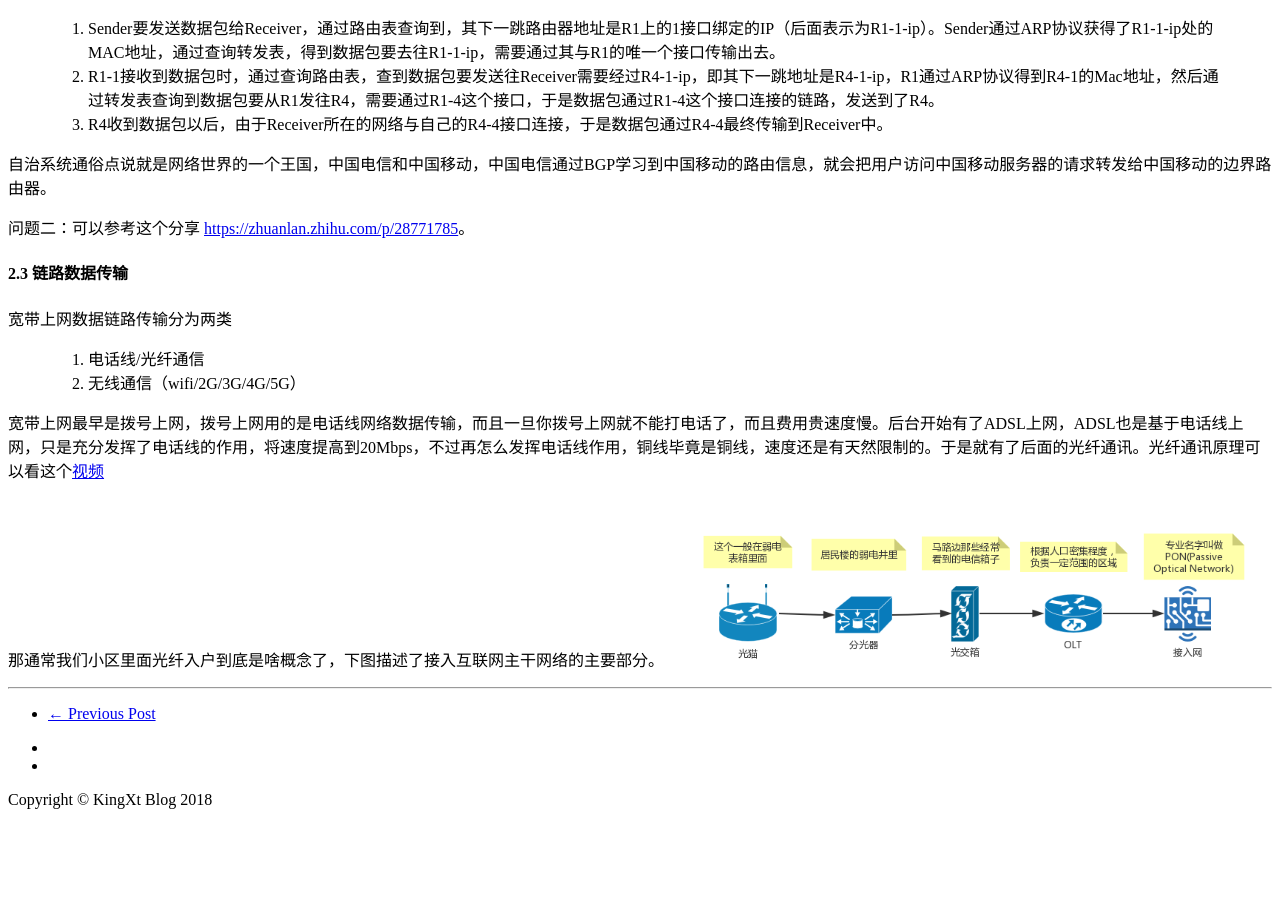
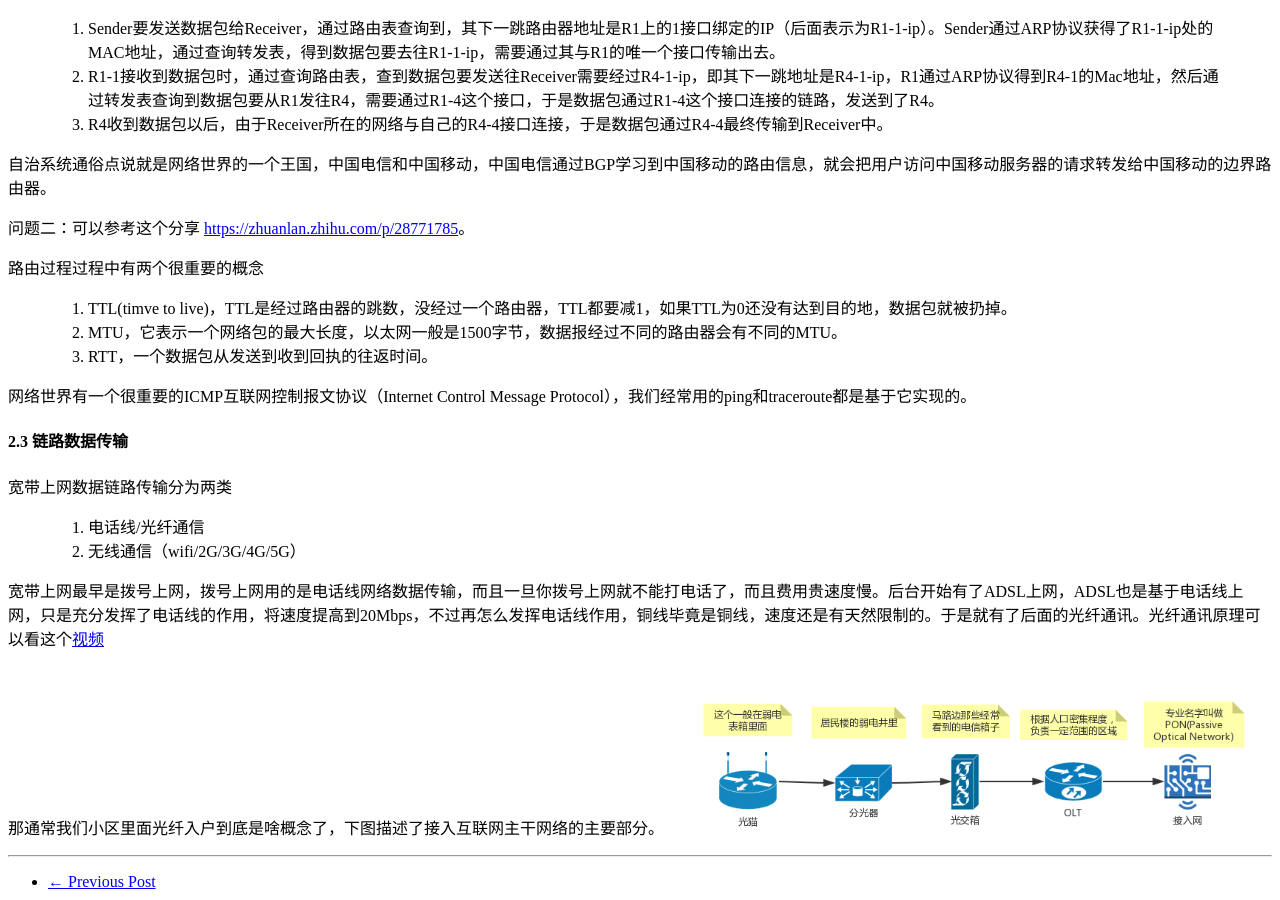
Before and after one commit to kingxt/kingxt.github.io, a Jekyll site: the page built from _posts/2018-10-14-网络是怎样连接的.md, in a window 1280 px wide and 900 px high, scrolled down 8063 px. Built offline with Jekyll 4.4.1, drawn with Linux system fonts in a browser that asks for light colours; nearby versions of some CDN libraries; comment, search, counter and statistics services are not loaded; before the commit the page ends 8914 px from its top, so only the background shows below that.

Commit message:
update post

```diff
--- a/_posts/2018-10-14-网络是怎样连接的.md
+++ b/_posts/2018-10-14-网络是怎样连接的.md
@@ -143,6 +143,13 @@ IP协议：要将快递从A送到B，中间肯定经历不同的站点，IP作
 
 问题二：可以参考这个分享 [https://zhuanlan.zhihu.com/p/28771785](https://zhuanlan.zhihu.com/p/28771785)。
 
+路由过程过程中有两个很重要的概念
+> 1. TTL(timve to live)，TTL是经过路由器的跳数，没经过一个路由器，TTL都要减1，如果TTL为0还没有达到目的地，数据包就被扔掉。
+> 2. MTU，它表示一个网络包的最大长度，以太网一般是1500字节，数据报经过不同的路由器会有不同的MTU。
+> 3. RTT，一个数据包从发送到收到回执的往返时间。
+
+网络世界有一个很重要的ICMP互联网控制报文协议（Internet Control Message Protocol），我们经常用的ping和traceroute都是基于它实现的。
+
 #### 2.3 链路数据传输
 
 宽带上网数据链路传输分为两类
```
